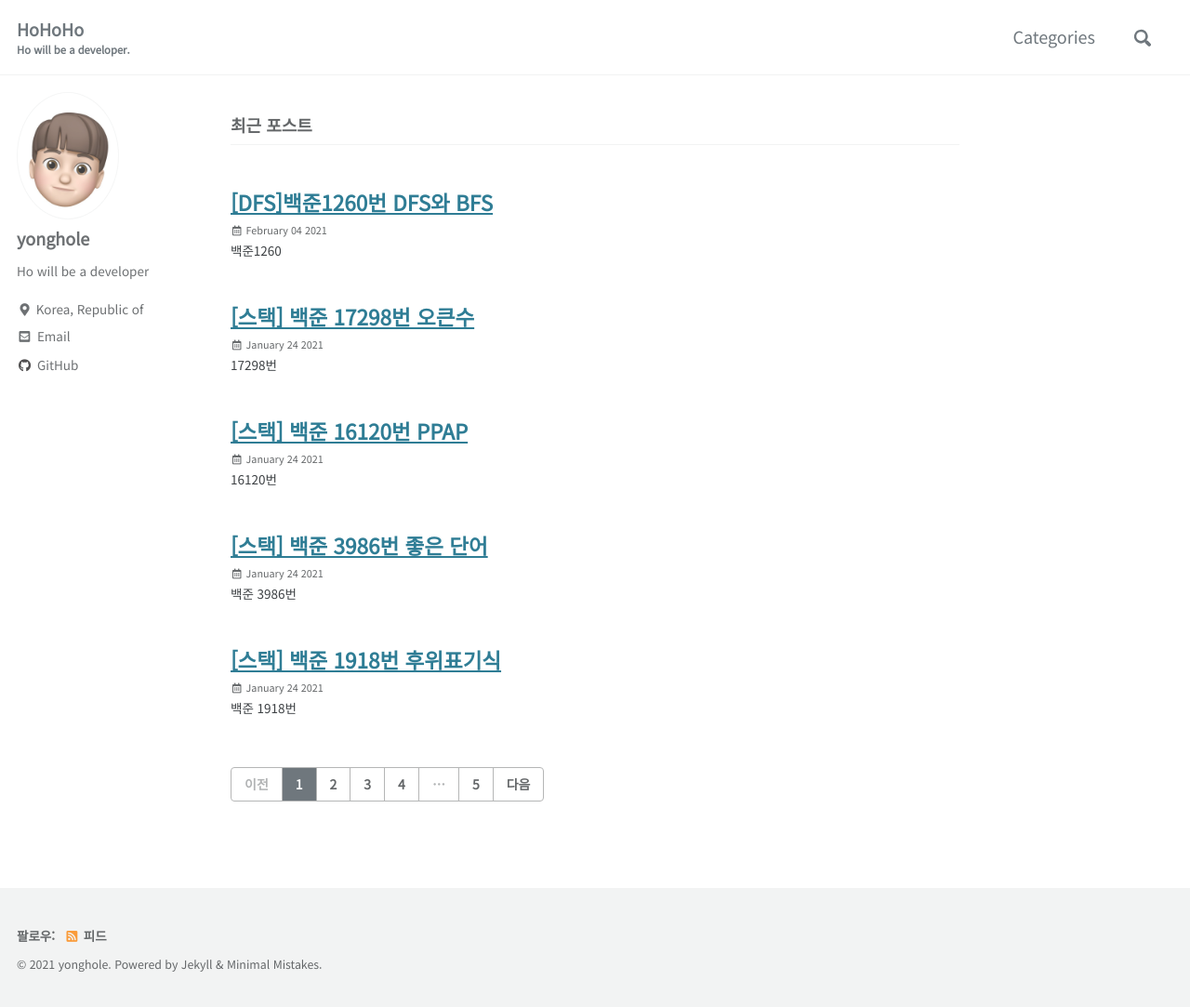
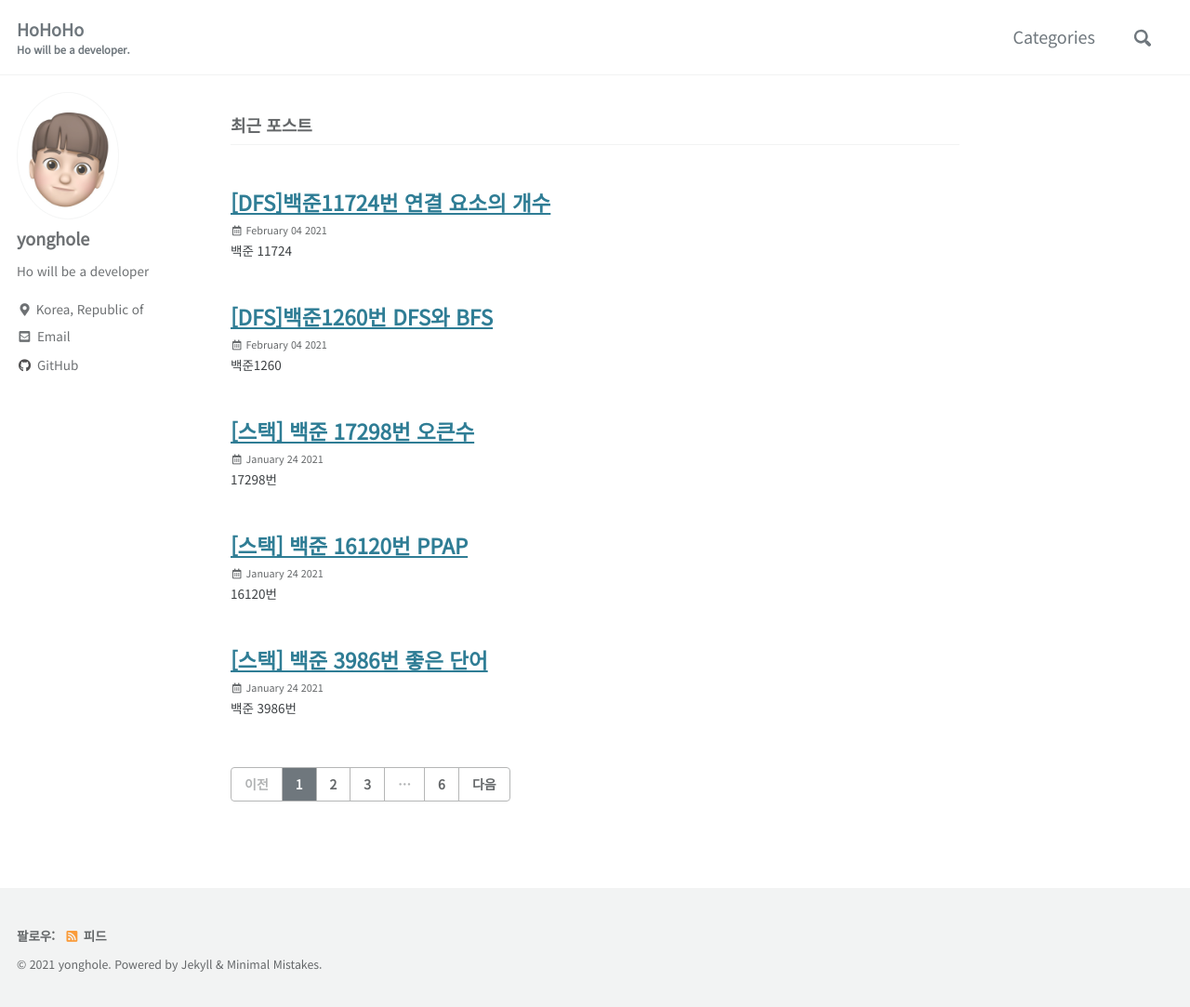
Before and after one commit to yonghole/yonghole.github.io, a Jekyll site: the page built from index.html, in a window 1280 px wide and 1083 px high. Shown: the whole window at 93% size. Built offline with Jekyll 4.4.1, drawn with Linux system fonts in a browser that asks for light colours; cached includes are drawn as plain includes; the list of posts is cut into pages by our own code.

```diff
--- a/_posts/백준 11724 d8a5bc9d29d74ae48d0533109ade6ca7.md
+++ b/_posts/2021-02-04-BOJ11724.md
@@ -1,6 +1,11 @@
+---
+title: "[DFS]백준11724번 연결 요소의 개수"
+date: 2021-02-04 14:09:50
+categories: Algorithm
+---
 # 백준 11724
 
-![%E1%84%87%E1%85%A2%E1%86%A8%E1%84%8C%E1%85%AE%E1%86%AB%2011724%20d8a5bc9d29d74ae48d0533109ade6ca7/_2021-01-27__12.54.31.png](%E1%84%87%E1%85%A2%E1%86%A8%E1%84%8C%E1%85%AE%E1%86%AB%2011724%20d8a5bc9d29d74ae48d0533109ade6ca7/_2021-01-27__12.54.31.png)
+![_2021-01-27__2 32 22](https://user-images.githubusercontent.com/55180768/106847569-82f2c880-66f2-11eb-94cf-40416dfbebdf.png)
 
 연결 요소 (Connected Component) 란 연결된 그래프의 개수이다.
 
```
